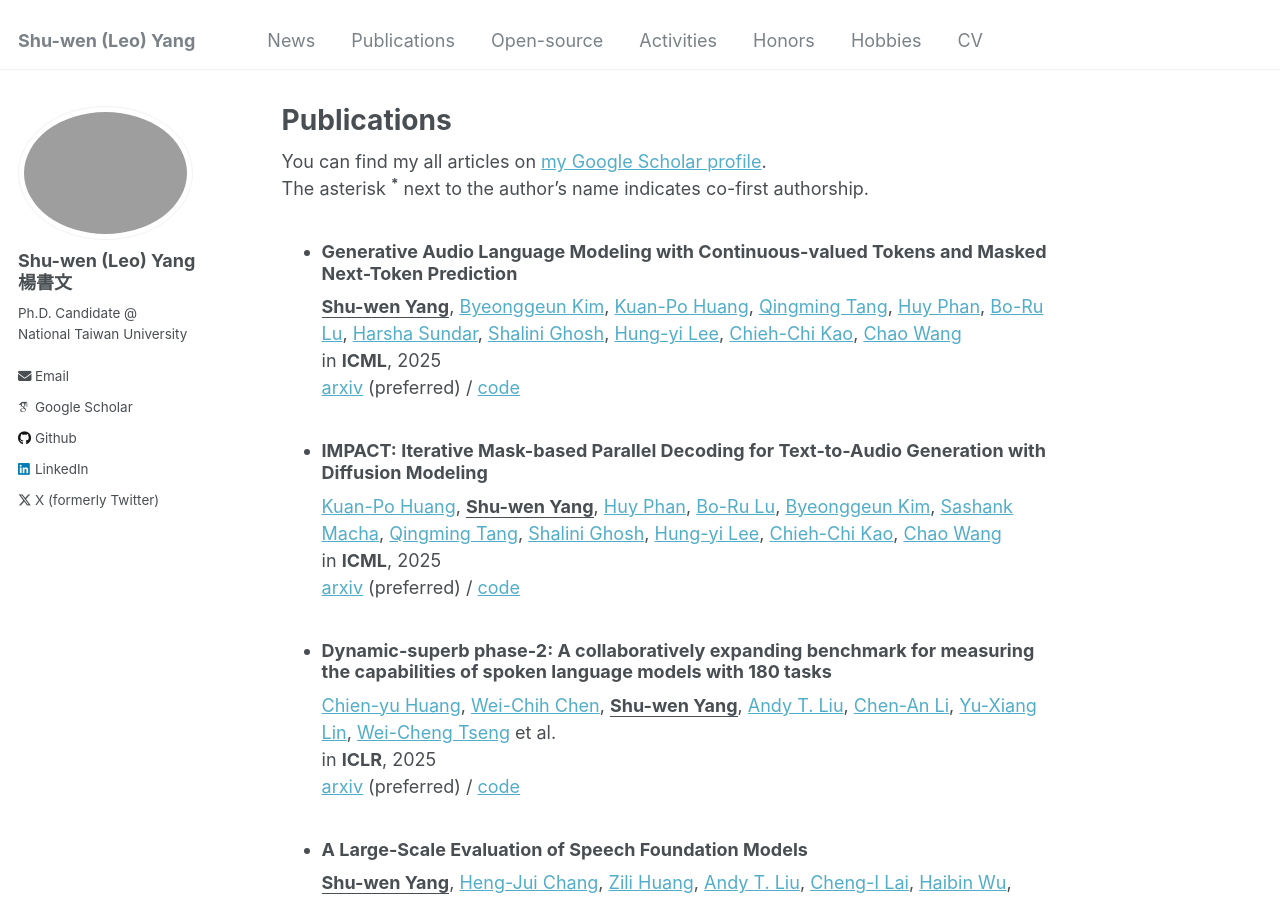
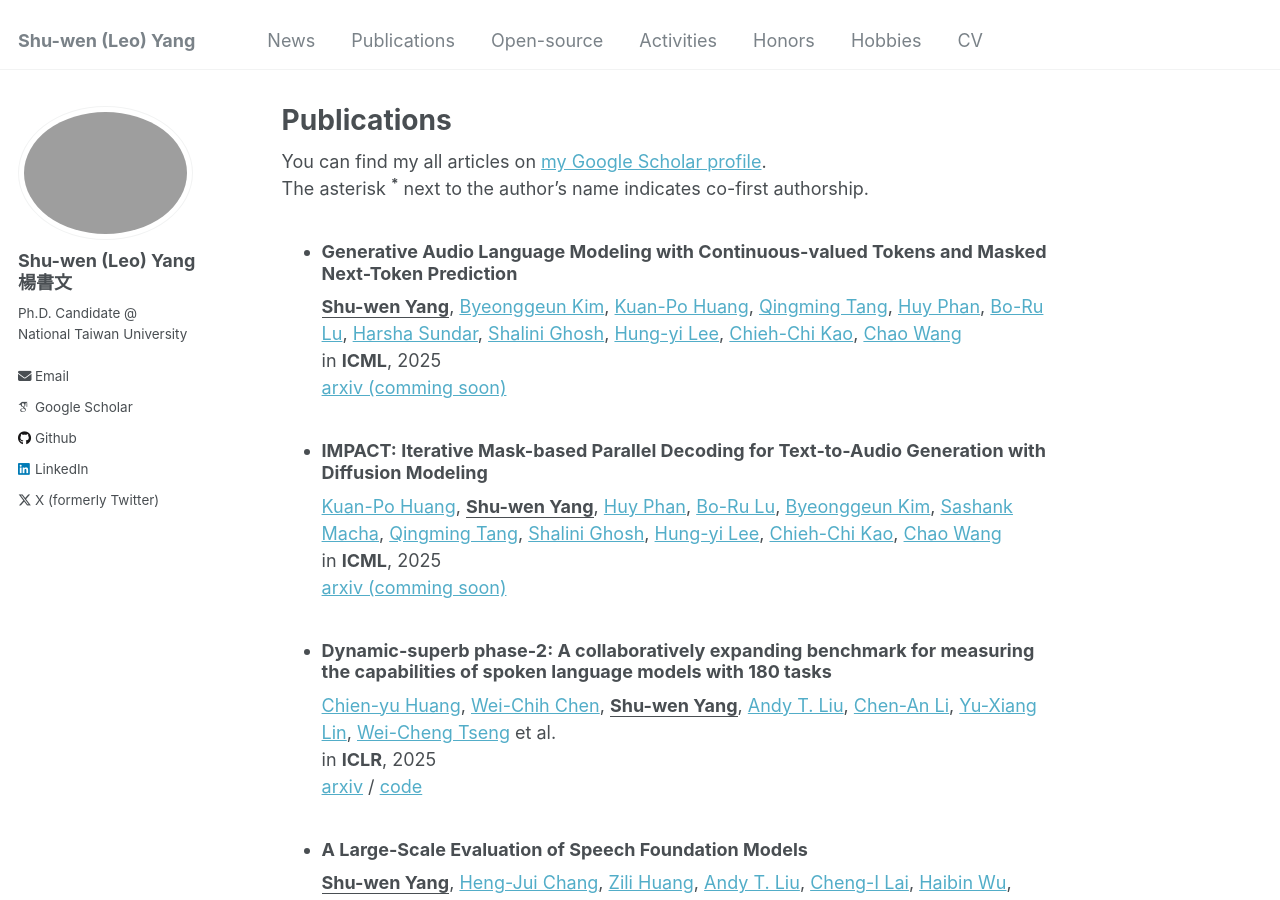
Before and after one commit to leo19941227/leo19941227.github.io, a Jekyll site: the page built from _pages/publications.md, in a window 1280 px wide and 900 px high. Built offline with Jekyll 4.4.1, drawn with Linux system fonts in a browser that asks for light colours; some web fonts are replaced.

Commit message:
update news

```diff
--- a/_pages/publications.md
+++ b/_pages/publications.md
@@ -15,23 +15,23 @@
 
 - ### Generative Audio Language Modeling with Continuous-valued Tokens and Masked Next-Token Prediction
 
-  **<u>Shu-wen Yang</u>**, [Byeonggeun Kim](), [Kuan-Po Huang](), [Qingming Tang](), [Huy Phan](), [Bo-Ru Lu](), [Harsha Sundar](), [Shalini Ghosh](), [Hung-yi Lee](), [Chieh-Chi Kao](), [Chao Wang]()\\
+  **<u>Shu-wen Yang</u>**, [Byeonggeun Kim](https://sites.google.com/view/byeonggeun-kim), [Kuan-Po Huang](https://scholar.google.com/citations?user=cgTcTMoAAAAJ&hl=zh-TW), [Qingming Tang](https://home.ttic.edu/~qmtang/), [Huy Phan](https://pquochuy.github.io/), [Bo-Ru Lu](https://nlp.borulu.com/), [Harsha Sundar](https://scholar.google.com/citations?user=2-kP7ZQAAAAJ&hl=zh-TW), [Shalini Ghosh](https://sites.google.com/site/shalinighosh), [Hung-yi Lee](https://speech.ee.ntu.edu.tw/~hylee/index.php), [Chieh-Chi Kao](https://scholar.google.com/citations?user=BFP-otkAAAAJ&hl=en), [Chao Wang](https://scholar.google.com/citations?user=Ucw6EJAAAAAJ&hl=en)\\
   in **ICML**, 2025\\
-  [arxiv](https://arxiv.org/abs/2404.09385) (preferred) / [code](https://github.com/s3prl/s3prl)
+  [arxiv (comming soon)]()
 
 
 - ### IMPACT: Iterative Mask-based Parallel Decoding for Text-to-Audio Generation with Diffusion Modeling
 
-  [Kuan-Po Huang](), **<u>Shu-wen Yang</u>**, [Huy Phan](), [Bo-Ru Lu](), [Byeonggeun Kim](), [Sashank Macha](), [Qingming Tang](), [Shalini Ghosh](), [Hung-yi Lee](), [Chieh-Chi Kao](), [Chao Wang]()\\
+  [Kuan-Po Huang](https://scholar.google.com/citations?user=cgTcTMoAAAAJ&hl=zh-TW), **<u>Shu-wen Yang</u>**, [Huy Phan](https://pquochuy.github.io/), [Bo-Ru Lu](https://nlp.borulu.com/), [Byeonggeun Kim](https://sites.google.com/view/byeonggeun-kim), [Sashank Macha](https://scholar.google.com/citations?user=0wOpyncAAAAJ&hl=en), [Qingming Tang](https://home.ttic.edu/~qmtang/), [Shalini Ghosh](https://sites.google.com/site/shalinighosh), [Hung-yi Lee](https://speech.ee.ntu.edu.tw/~hylee/index.php), [Chieh-Chi Kao](https://scholar.google.com/citations?user=BFP-otkAAAAJ&hl=en), [Chao Wang](https://scholar.google.com/citations?user=Ucw6EJAAAAAJ&hl=en)\\
   in **ICML**, 2025\\
-  [arxiv](https://arxiv.org/abs/2404.09385) (preferred) / [code](https://github.com/s3prl/s3prl)
+  [arxiv (comming soon)]()
 
 
 - ### Dynamic-superb phase-2: A collaboratively expanding benchmark for measuring the capabilities of spoken language models with 180 tasks
 
-  [Chien-yu Huang](https://scholar.google.com.tw/citations?user=1Xfc3ikAAAAJ&hl=zh-TW), [Wei-Chih Chen](), **<u>Shu-wen Yang</u>**, [Andy T. Liu](https://andi611.github.io/), [Chen-An Li](), [Yu-Xiang Lin](), [Wei-Cheng Tseng]() et al.\\
+  [Chien-yu Huang](https://scholar.google.com.tw/citations?user=1Xfc3ikAAAAJ&hl=zh-TW), [Wei-Chih Chen](https://scholar.google.com/citations?user=1spRjbMAAAAJ&hl=en), **<u>Shu-wen Yang</u>**, [Andy T. Liu](https://andi611.github.io/), [Chen-An Li](https://scholar.google.com/citations?user=QOAVnwQAAAAJ&hl=zh-TW), [Yu-Xiang Lin](https://scholar.google.com.tw/citations?user=cZZ5vD8AAAAJ&hl=zh-TW), [Wei-Cheng Tseng](https://scholar.google.com.tw/citations?user=-d6aNP0AAAAJ&hl=zh-TW) et al.\\
   in **ICLR**, 2025\\
-  [arxiv](https://arxiv.org/abs/2404.09385) (preferred) / [code](https://github.com/s3prl/s3prl)
+  [arxiv](https://arxiv.org/abs/2411.05361) / [code](https://github.com/dynamic-superb/dynamic-superb)
 
 
 - ### A Large-Scale Evaluation of Speech Foundation Models
```
Also changed, not shown: _pages/about.md (+6 -0 lines), _pages/activities.md (+4 -0 lines).
